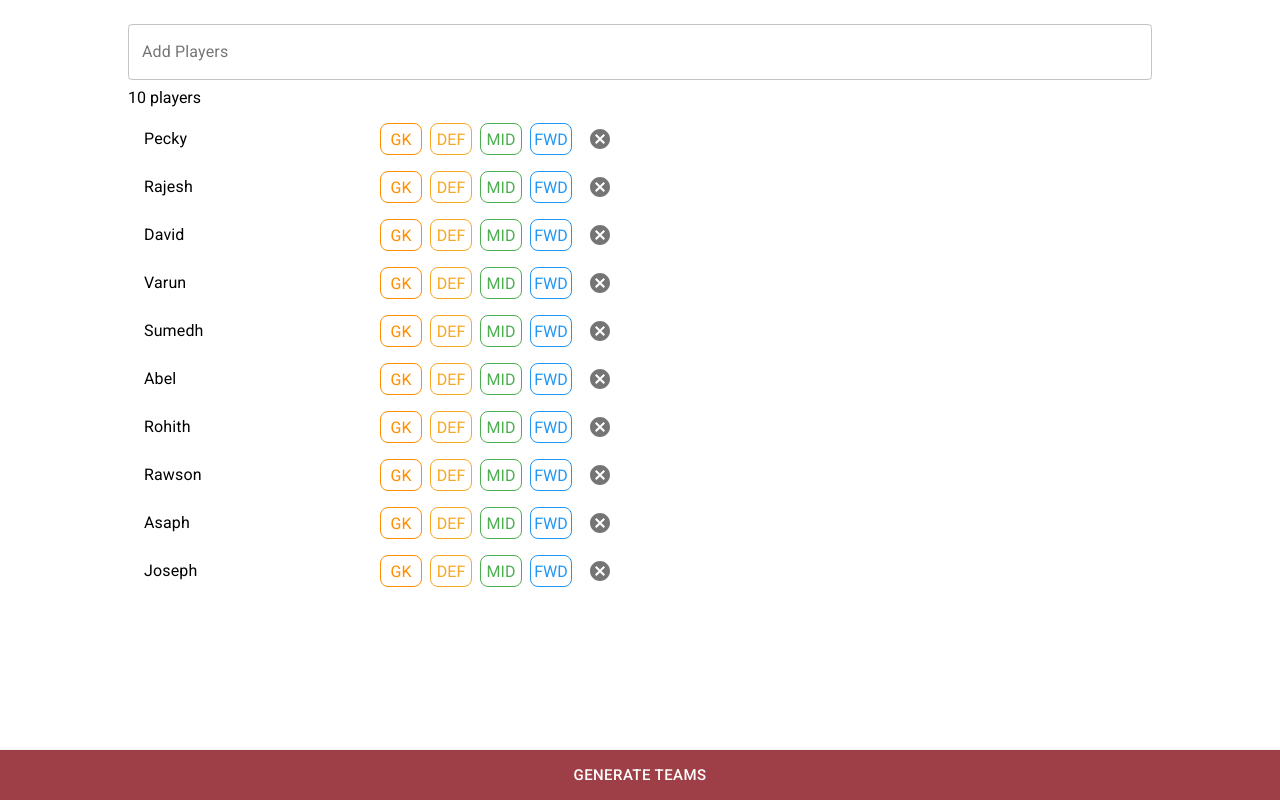
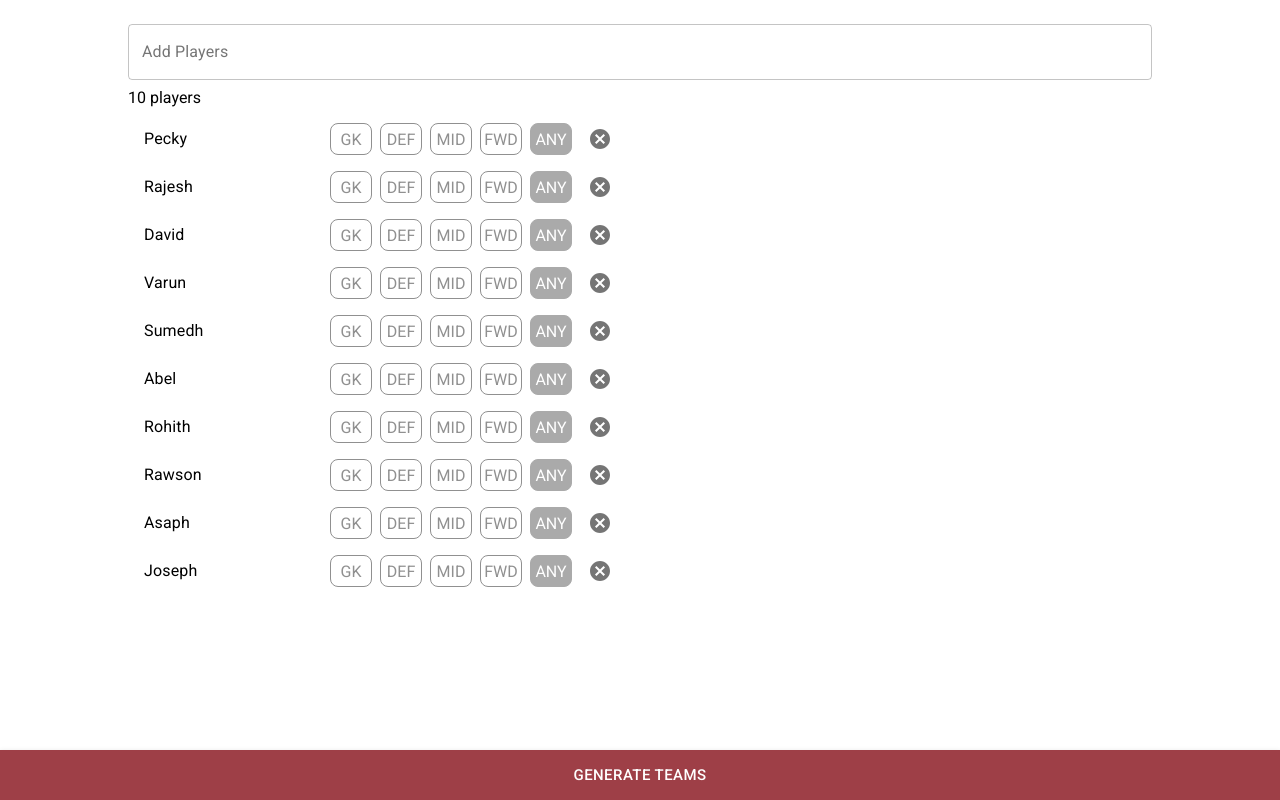
Before and after one commit to vbhtt/metafoot, a React (Create React App) app: page / in a window 1280 px wide. Built offline with nearby package versions, Linux system fonts and the light colour scheme.

Commit message:
Add position logic to team generator

```diff
--- a/src/MemberList.js
+++ b/src/MemberList.js
@@ -7,6 +7,8 @@ import ListItemSecondaryAction from '@material-ui/core/ListItemSecondaryAction'
 import ListItemText from '@material-ui/core/ListItemText'
 import IconButton from '@material-ui/core/IconButton'
 import CancelIcon from '@material-ui/icons/Cancel'
+
+import { positions } from './common/data'
 
 const List = styled(MuiList)`
 	width: 95vw;
@@ -19,8 +21,9 @@ const PositionIndicator = styled.div`
 	width: 40px;
 	border-radius: 8px;
 	font-size: 1rem;
-	border: 1px solid ${({ colour }) => colour};
-	color: ${({ colour, isSelected }) => (isSelected ? 'white' : colour)};
+	border: 1px solid
+		${({ colour, isSelected }) => (isSelected ? colour : '#909090')};
+	color: ${({ isSelected }) => (isSelected ? 'white' : '#909090')};
 	background-color: ${({ colour, isSelected }) =>
 		isSelected ? colour : 'white'};
 	display: flex;
@@ -35,13 +38,6 @@ const SecondaryActions = styled(ListItemSecondaryAction)`
 		margin: 4px;
 	}
 `
-
-const positions = [
-	{ position: 'GK', colour: '#FF8F00' },
-	{ position: 'DEF', colour: '#F9A825' },
-	{ position: 'MID', colour: '#4CAF50' },
-	{ position: 'FWD', colour: '#2196F3' },
-]
 
 const MemberList = ({ list, removeFromList, updateListItem }) => (
 	<>
--- /dev/null
+++ b/src/common/data.js
@@ -0,0 +1,7 @@
+export const positions = [
+	{ position: 'GK', colour: '#FF8F00' },
+	{ position: 'DEF', colour: '#F9A825' },
+	{ position: 'MID', colour: '#4CAF50' },
+	{ position: 'FWD', colour: '#2196F3' },
+	{ position: 'ANY', colour: '#AAAAAA' },
+]
--- a/src/common/helpers.js
+++ b/src/common/helpers.js
@@ -1,3 +1,4 @@
+import { positions } from './data'
 export const uuid = () =>
 	'xxxxxxxx-xxxx-4xxx-yxxx-xxxxxxxxxxxx'.replace(/[xy]/g, c => {
 		let r = (Math.random() * 16) | 0,
@@ -10,12 +11,32 @@ export const uuid = () =>
  * @param {array} teamMembers array of team member objects
  */
 export const generateTeams = teamMembers => {
+	let teams = [[], []]
+	const extras = []
 	let members = teamMembers.map(teamMember => ({
 		...teamMember,
 		id: uuid(),
 	}))
 	members = members.sort((a, b) => (a.id > b.id ? 1 : -1))
-	const mid = members.length / 2
-	const teams = [members.slice(0, mid), members.slice(mid, members.length)]
+	positions.forEach(({ position }) => {
+		let positionedPlayers = members.filter(
+			member => member.position === position
+		)
+		if (positionedPlayers.length % 2 === 1) {
+			extras.push(positionedPlayers[positionedPlayers.length - 1])
+			positionedPlayers = positionedPlayers.slice(
+				0,
+				positionedPlayers.length - 1
+			)
+		}
+		positionedPlayers.forEach((player, index) => {
+			teams[index % 2].push(player)
+		})
+	})
+	if (extras.length > 0) {
+		extras.forEach((player, index) => {
+			teams[index % 2].push(player)
+		})
+	}
 	return teams
 }
```
